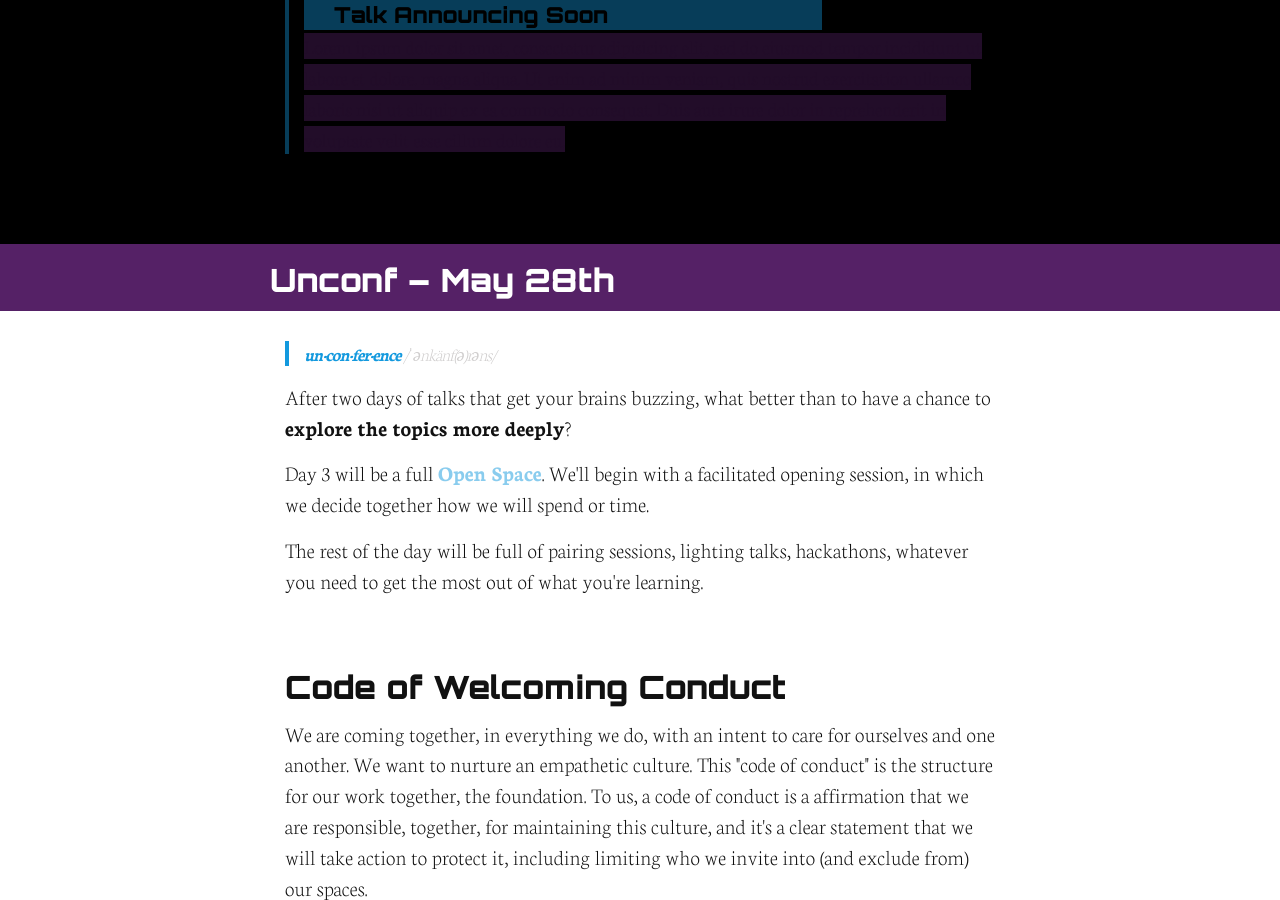
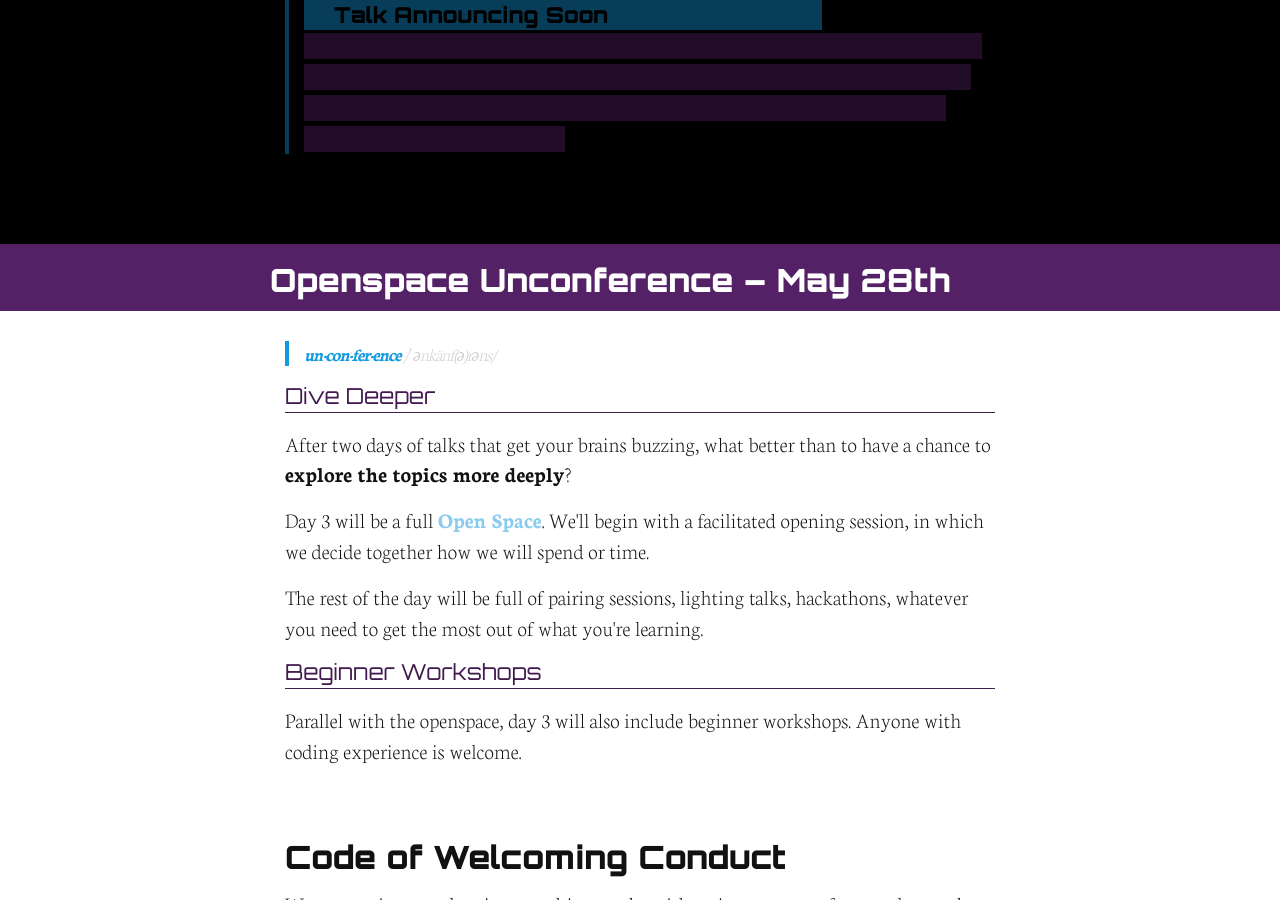
Before and after one commit to maitria/moonconf.org, a Jekyll site: the page built from index.html, in a window 1280 px wide and 900 px high, scrolled down 8558 px. Built offline with Jekyll 4.4.1, drawn with Linux system fonts in a browser that asks for light colours.

Commit message:
More about day 3

```diff
--- a/_includes/unconf.html
+++ b/_includes/unconf.html
@@ -1,7 +1,7 @@
-<section class="section-block unconf">
+<section class="section-block">
   <header class="section-block-header">
     <div class="wrapper">
-      <h2 class="section-block-title">Unconf – May 28th</h2>
+      <h2 class="section-block-title">Openspace Unconference – May 28th</h2>
     </div>
   </header>
   <div class="section-block-content wrapper">
@@ -9,8 +9,11 @@
     <strong>un·con·fer·ence</strong>
     <em>/ˈənkänf(ə)rəns/</em><br>
     </blockquote>
+    <h3>Dive Deeper</h3>
     <p>After two days of talks that get your brains buzzing, what better than to have a chance to <strong>explore the topics more deeply</strong>?</p>
     <p>Day 3 will be a full <a href="https://en.wikipedia.org/wiki/Open_Space_Technology">Open Space</a>. We'll begin with a facilitated opening session, in which we decide together how we will spend or time.</p>
     <p>The rest of the day will be full of pairing sessions, lighting talks, hackathons, whatever you need to get the most out of what you're learning.</p>
+    <h3>Beginner Workshops</h3>
+    <p>Parallel with the openspace, day 3 will also include beginner workshops. Anyone with coding experience is welcome.</p>
   </div>
 </section>
```
